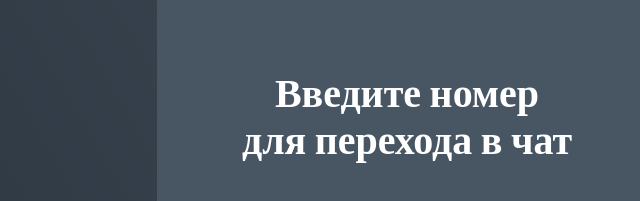
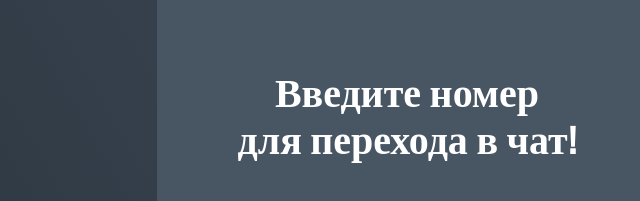
Before and after one commit to Dtsoy77/whatsApp-Link, a plain HTML site: page index.html in a window 1280 px wide. Shown: the part 230-431 px from the top of the page, 233-873 px from the left. Drawn offline with Linux system fonts and the light colour scheme.

Commit message:
first commit

```diff
--- a/index.html
+++ b/index.html
@@ -9,7 +9,7 @@
 <div class="main_block">
         <div class="sub_block">
             <div class="title_components">
-                <p>Введите номер <br> для перехода в чат</p>
+                <p>Введите номер <br> для перехода в чат!</p>
                 <input class="input_component" type="text" id="inp_1" placeholder="996*********" >
                 <button class="btn_cmp">отправить</button>
             </div>
--- a/main.js
+++ b/main.js
@@ -13,7 +13,7 @@ function getWhats(){
             //dataUrlClick.append(urlWhats)
             urlWhats.click()
         }else{
-            alert('введите корректные данные')
+            alert('введите данные')
         }
 
 
--- a/style.css
+++ b/style.css
@@ -19,7 +19,7 @@
     top: 50%;
     left: 50%;
     margin: -250px 0 0 -250px;
-    border-radius: 8px;
+    border-radius: 5px;
     background-color: #485563;
 }
 
```
